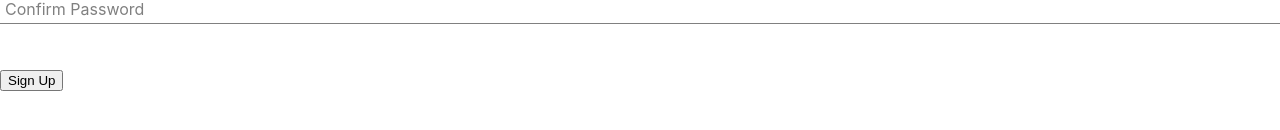
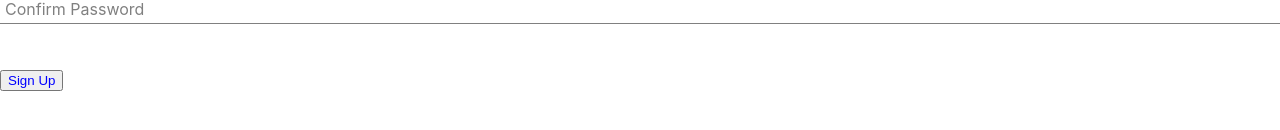
Before and after one commit to Gabbee24/learning-react, a React (Create React App) app in the folder my-app/: page /sign-in in a window 1280 px wide. Shown: the part 534-664 px from the top of the page. Built offline with nearby package versions, Linux system fonts and the light colour scheme.

Commit message:
added some stylings

```diff
--- a/my-app/src/E-commerce/components/form-input/form-input.component.jsx
+++ b/my-app/src/E-commerce/components/form-input/form-input.component.jsx
@@ -4,12 +4,12 @@ import './form-input.styles.css'
 export default function FormInput({label, ...otherProps }){
     return(
         <div className="group">
+            <input className="form-input" {...otherProps} />
             {label && (
                 <label className={`${otherProps.value.length ? 'shrink' : ''} form-input-label`}>
                         {label}
                 </label>
             )}
-            <input className="form-input" {...otherProps} />
         </div>
     );
 };
--- a/my-app/src/E-commerce/components/form-input/form-input.styles.css
+++ b/my-app/src/E-commerce/components/form-input/form-input.styles.css
@@ -41,6 +41,12 @@
       color: black;
     }
 
+    .form-input:focus ~ .form-input-label {
+      top: -14px;
+      font-size: 12px;
+      color: black;
+    }
+
   input[type='password'] {
     letter-spacing: 0.3em;
   }
--- a/my-app/src/E-commerce/components/sign-up-form/sign-up-form.component.jsx
+++ b/my-app/src/E-commerce/components/sign-up-form/sign-up-form.component.jsx
@@ -92,7 +92,7 @@ export default function SignUpForm(){
                     name='confirmPassword'
                     value={confirmPassword} />
 
-                <button type="submit">Sign Up</button>
+                <button style={{color: 'blue'}} type="submit">Sign Up</button>
             </form>
         </div>
     );
```
Lines whose indentation alone changed are shown as unchanged.
